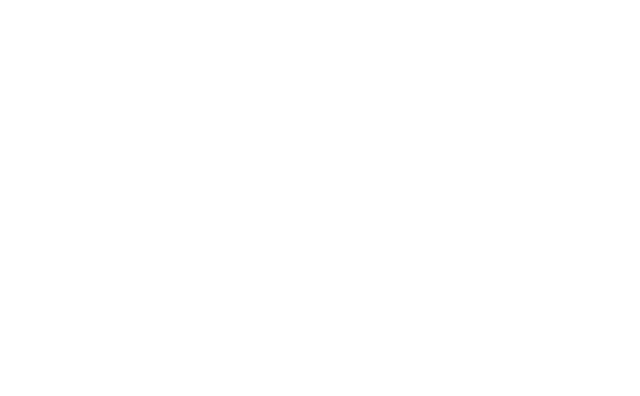
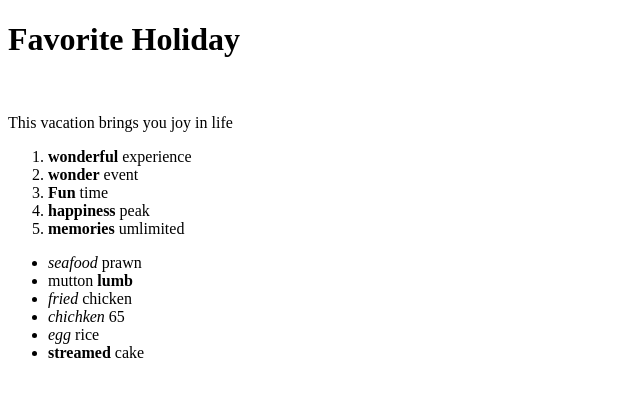
Before and after one commit to acciojob/favorite-holiday-Sarath-Dharmaraj, a website: page main.html in a window 1280 px wide. Shown: the whole page, without its empty margins (0-640 px from the left). Drawn offline with Linux system fonts and the light colour scheme.

Commit message:
created a submission

```diff
--- a/main.html
+++ b/main.html
@@ -7,6 +7,24 @@
 </head>
 
 <body>
+	<h1>Favorite Holiday</h1>
+	<br>
+	<p>This vacation brings you joy in life</p>
+	<ol>
+		<li><b>wonderful</b> experience</li>
+		<li><b>wonder</b> event</li>
+		<li><b>Fun</b> time</li>
+		<li><b>happiness</b> peak</li>
+		<li><b>memories</b> umlimited</li>
+	</ol>
+	<ul>
+		<li><i>seafood</i> prawn</li>
+		<li>mutton <strong>lumb</strong></li>
+		<li><i>fried</i> chicken</li>
+		<li><i>chichken</i> 65</li>
+		<li><i>egg</i> rice</li>
+		<li><b>streamed</b> cake</li>
+	</ul>
 	<!-- the entire body must be written by student -->
     <script type="text/javascript" src="./script.js">
 </script>
```
